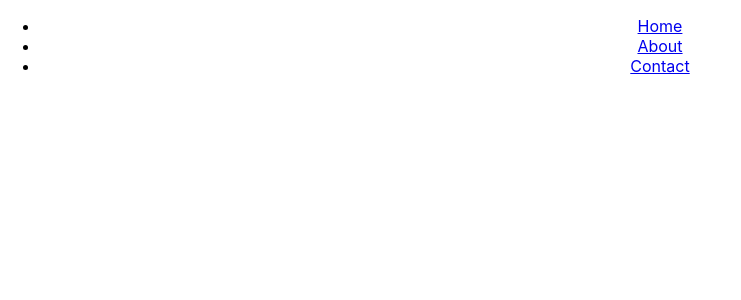
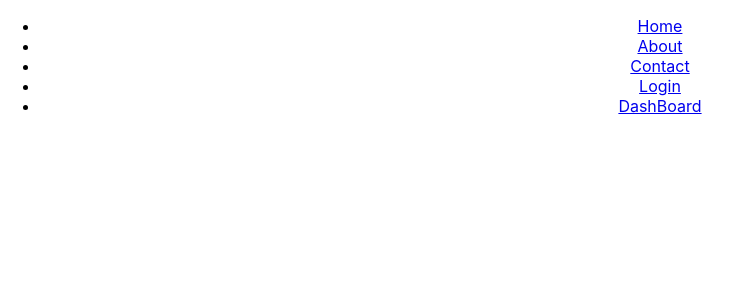
Before and after one commit to Maleesha2001-malee/IT3133-Day08-Practical, a React (Create React App) app in the folder day08/: page / in a window 1280 px wide. Before the commit this address had no page. Shown: the top 300 px of the page, without its empty margins (0-741 px from the left). Built offline with nearby package versions, Linux system fonts and the light colour scheme.

Commit message:
add link

```diff
--- a/day08/src/App.js
+++ b/day08/src/App.js
@@ -4,7 +4,7 @@ import Home from "./Coponents/Home";
 import Contact from "./Coponents/ContactUs";
 import About from "./Coponents/AboutUs";
 import Login from './coponents/Login';
-import Dasboard from './coponents/Dashboard';
+import Dashboard from './coponents/Dashboard';
 
 function App() {
   return (
@@ -15,12 +15,16 @@ function App() {
              <li><Link to='/home'>Home</Link></li>
              <li><Link to='/about'>About</Link></li>
              <li><Link to='/contact'>Contact</Link></li>
+             <li><Link to='/login'>Login</Link></li>
+             <li><Link to='/dash'>DashBoard</Link></li>
           </ul>
         </nav>
         <Routes>
           <Route path='/home' element={<Home/>}/>
           <Route path='/about' element={<About/>}/>
           <Route path='/contact' element={<Contact/>}/>
+          <Route path='/login' element={<Login/>}/>
+          <Route path='/dash' element={<Dashboard/>}/>
 
         </Routes>
       </Router>
```
